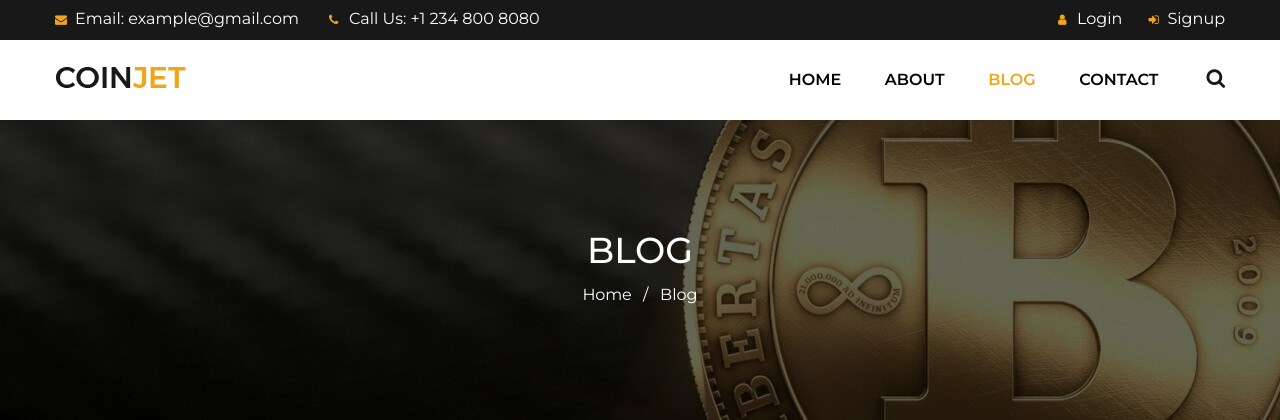
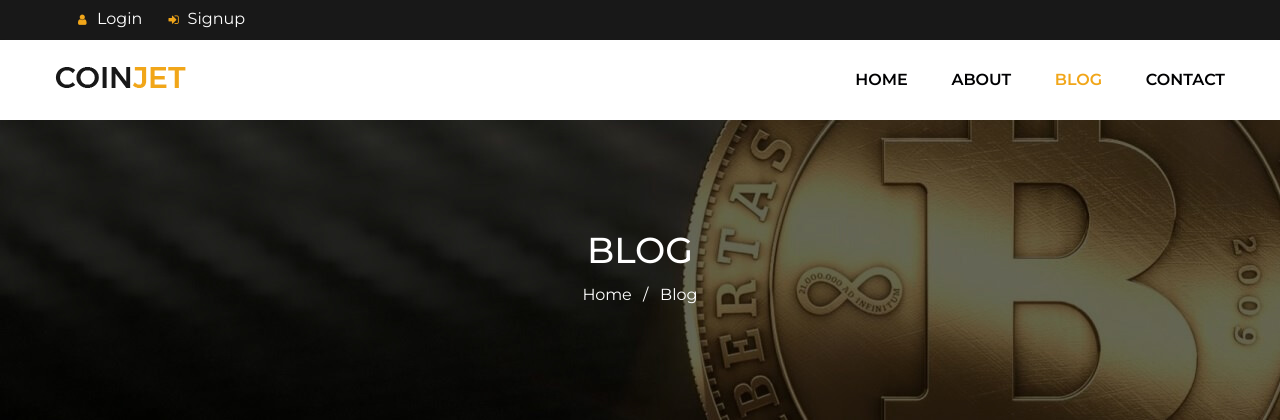
Before and after one commit to alirafiei75/CoinjetSite, a Django app: page /blog/ in a window 1280 px wide. Shown: the top 420 px of the page. Run offline with Django 3.2, Linux system fonts and the light colour scheme; data that the repository does not hold is empty; some libraries are stand-ins or nearby versions.

Commit message:
base template modify and blog search

```diff
--- a/blog/urls.py
+++ b/blog/urls.py
@@ -8,4 +8,5 @@ urlpatterns = [
     path('<int:pid>', single_view, name='single'),
     path('category/<str:cat_name>', blog_view, name='category'),
     path('author/<str:author_username>', blog_view, name='author'),
+    path('search/', search_view, name='search'),
 ]
--- a/blog/views.py
+++ b/blog/views.py
@@ -31,3 +31,11 @@ def single_view(request, pid):
         return render(request, 'blog/blog-single.html', context)
     except:
         return redirect('/error')
+
+def search_view(request):
+    posts = Post.objects.filter(status=True)
+    if request.method == 'GET':
+        posts = posts.filter(content__contains=request.GET.get('s'))
+
+    context = {'posts':posts}
+    return render(request, 'blog/blog.html', context)
--- a/statics/stylesheet/style.css
+++ b/statics/stylesheet/style.css
@@ -532,7 +532,7 @@ ul.box-account li:before {
 
 /* Box Account */
 .box-account {
-	float: right;
+	float: left;
 }
 
 ul.box-account li {
--- a/templates/base.html
+++ b/templates/base.html
@@ -42,13 +42,6 @@
             <div class="container">
                 <div class="row">
                     <div class="col-md-12">
-                        <ul class="flat-infomation">
-                            <li class="email"><a
-                                    href="/cdn-cgi/l/email-protection#295d414c444c5a4f45485d694e44484045074a4644"
-                                    title="email">Email: <span>example@gmail.com</span></a>
-                            </li>
-                            <li class="phone"><a href="+61383766284" title="phone">Call Us: +1 234 800 8080</a></li>
-                        </ul>
                         <ul class="box-account">
                             <li class="login">
                                 <a href="#" title="">Login</a>
@@ -67,23 +60,11 @@
                 <div class="row">
                     <div class="header-wrap">
                         <div id="logo" class="logo">
-                            <a href="index.html" title="">
+                            <a href="{% url 'website:index' %}" title="">
                                 <img src="{% static 'images/logo.png' %}" alt="logo Finance Business" />
                             </a>
                         </div>
-                        <div class="flat-show-search">
-                            <div class="show-search">
-                                <i class="fa fa-search"></i>
-                            </div>
-                            <div class="top-search">
-                                <form action="#" id="searchform-all" method="get">
-                                    <div>
-                                        <input type="text" id="s" class="sss" placeholder="Search...">
-                                        <input type="submit" value="" id="searchsubmit">
-                                    </div>
-                                </form>
-                            </div>
-                        </div>
+
                         <div class="nav-wrap">
                             <div class="btn-menu">
                                 <span></span>
--- a/templates/blog/blog.html
+++ b/templates/blog/blog.html
@@ -29,9 +29,9 @@
                 <div class="sidebar">
                     <aside class="widget widget_search">
                         <h2 class=widget-title>Search Here</h2>
-                        <form action="#" method="get" accept-charset="utf-8">
+                        <form action="{% url 'blog:search' %}" method="get" accept-charset="utf-8">
                             <div class="input-search">
-                                <input type="text" name="search" />
+                                <input type="text" name="s" />
                                 <button type="submit"><i class="fa fa-search"></i></button>
                             </div>
                         </form>
```
